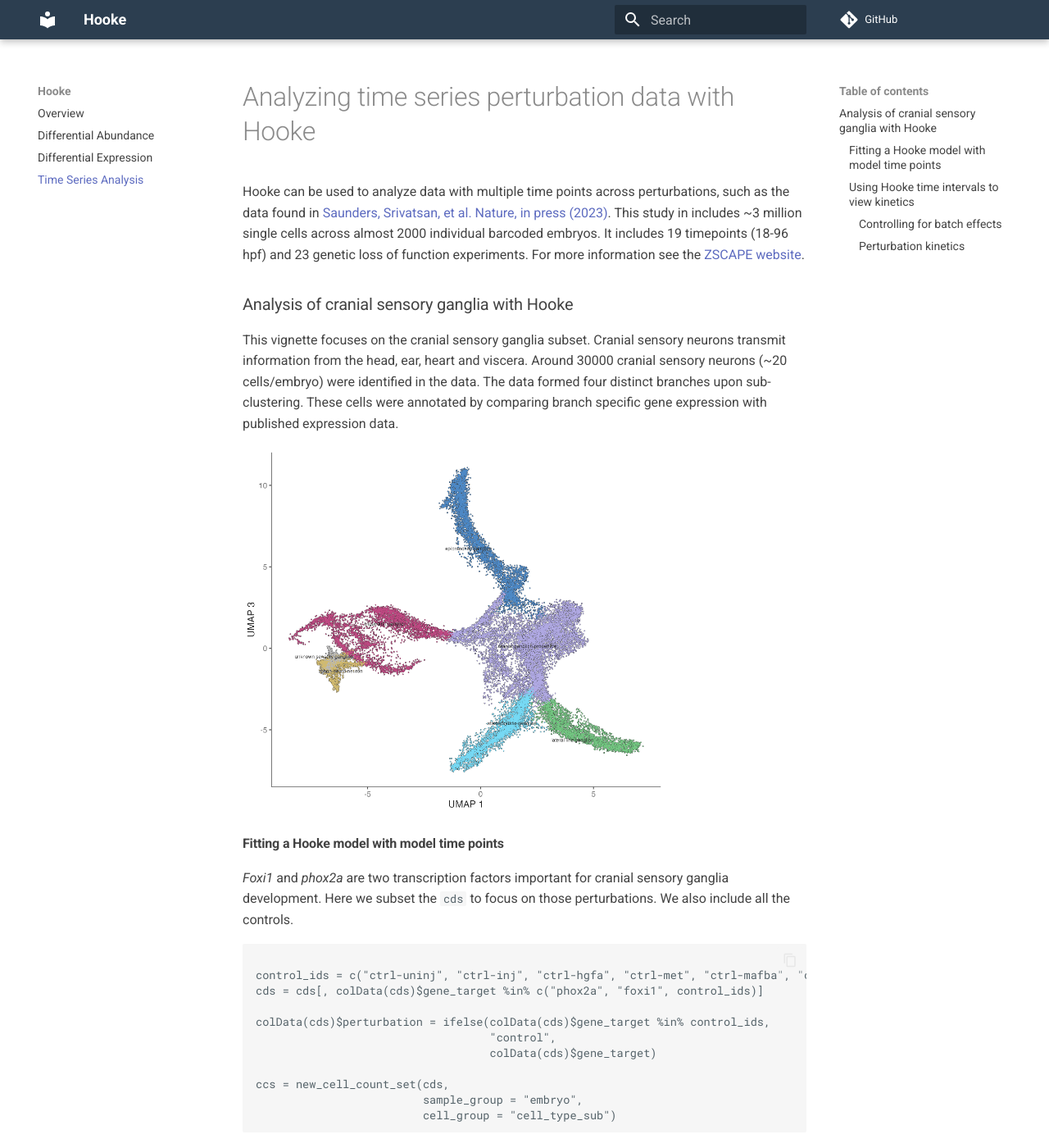
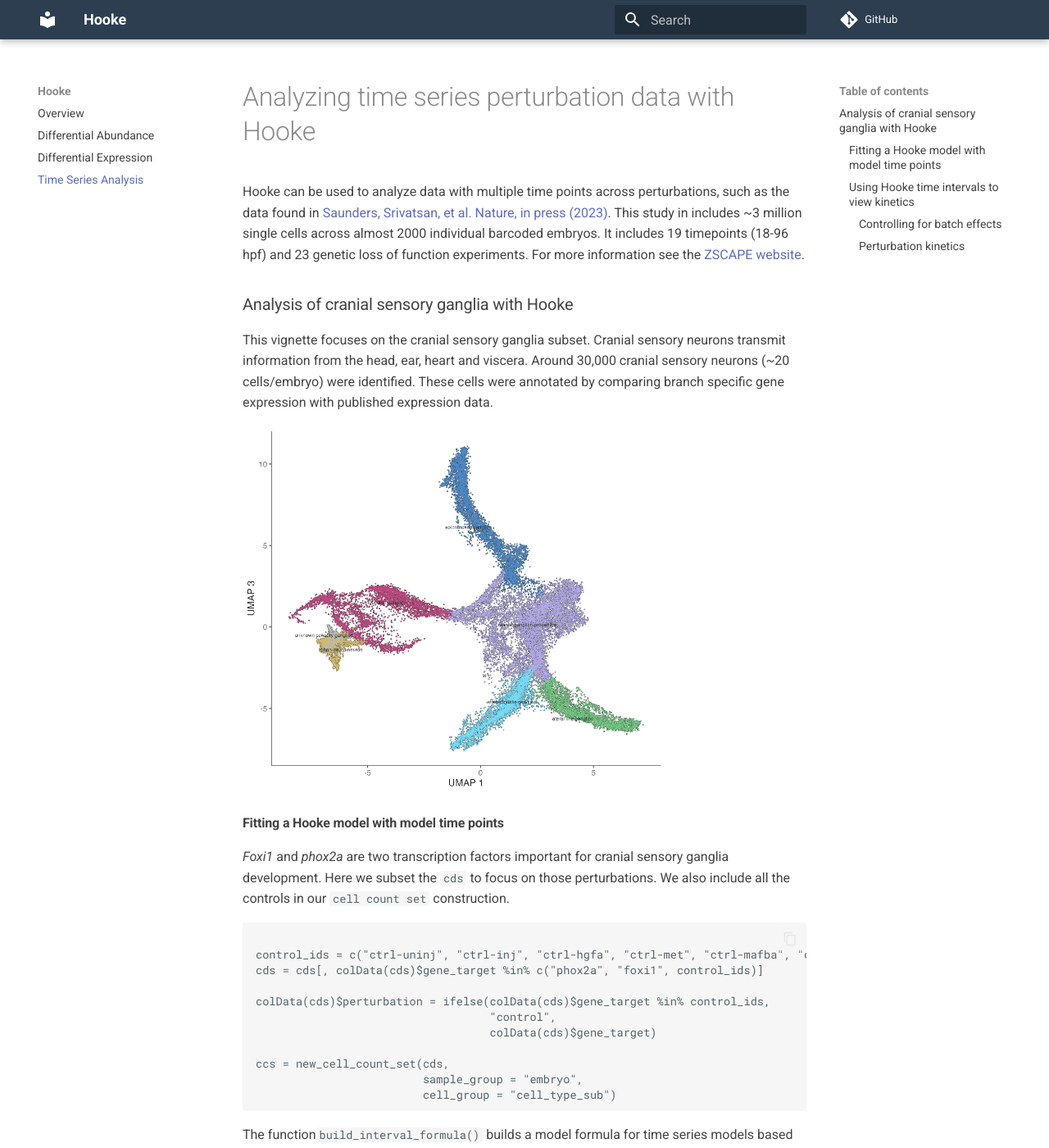
Before and after one commit to cole-trapnell-lab/hooke, an MkDocs documentation site: the page built from docs/advanced.md, in a window 1280 px wide and 1400 px high. Shown: the whole window at 82% size. Built offline with MkDocs 1.6.1 and Material for MkDocs 9.7.7, drawn with Linux system fonts in a browser that asks for light colours; comment, search, counter and statistics services are not loaded; some of the changed text lies outside the part shown.

Commit message:
update text

````diff
--- a/docs/advanced.md
+++ b/docs/advanced.md
@@ -6,13 +6,13 @@ Hooke can be used to analyze data with multiple time points across perturbations
 
 ### Analysis of cranial sensory ganglia with Hooke
 
-This vignette focuses on the cranial sensory ganglia subset. Cranial sensory neurons transmit information from the head, ear, heart and viscera. Around 30000 cranial sensory neurons (~20 cells/embryo) were identified in the data. The data formed four distinct branches upon sub-clustering. These cells were annotated by comparing branch specific gene expression with published expression data.
+This vignette focuses on the cranial sensory ganglia subset. Cranial sensory neurons transmit information from the head, ear, heart and viscera. Around 30,000 cranial sensory neurons (~20 cells/embryo) were identified. These cells were annotated by comparing branch specific gene expression with published expression data.
 
 ![csg_umap](assets/csg_umap.png){width=75%}
 
 #### Fitting a Hooke model with model time points
 
-_Foxi1_ and _phox2a_ are two transcription factors important for cranial sensory ganglia development. Here we subset the `cds` to focus on those perturbations. We also include all the controls.
+_Foxi1_ and _phox2a_ are two transcription factors important for cranial sensory ganglia development. Here we subset the `cds` to focus on those perturbations. We also include all the controls in our `cell count set` construction.
 
 ```
 
@@ -69,7 +69,7 @@ wt_v_foxi1_tbl = compare_abundances(ccm, cond_wt, cond_foxi1)
 plot_contrast(ccm, wt_v_phox2a_tbl, x=1, y=3, q_value_threshold = 0.05)
 ```
 
-![phox2a_48hpf](assets/phox2a_48hpf.png)
+![phox2a_48hpf](assets/phox2a_48hpf.png){width=75%}
 
 
 #### Using Hooke time intervals to view kinetics
@@ -105,7 +105,7 @@ ggplot(wt_timepoint_pred_df, aes(x = timepoint)) +
 
 ##### Controlling for batch effects
 
-If the data was collected in multiple batches, you can also include a `nuisance model formula` and plot each experimental batch's kinetics.
+If the data was collected in multiple batches, you can also include a `nuisance_model_formula_str` and plot each experimental batch's kinetics.
 
 ```
 
````
Also changed, not shown: docs/deg.md (+1 -1 lines).
